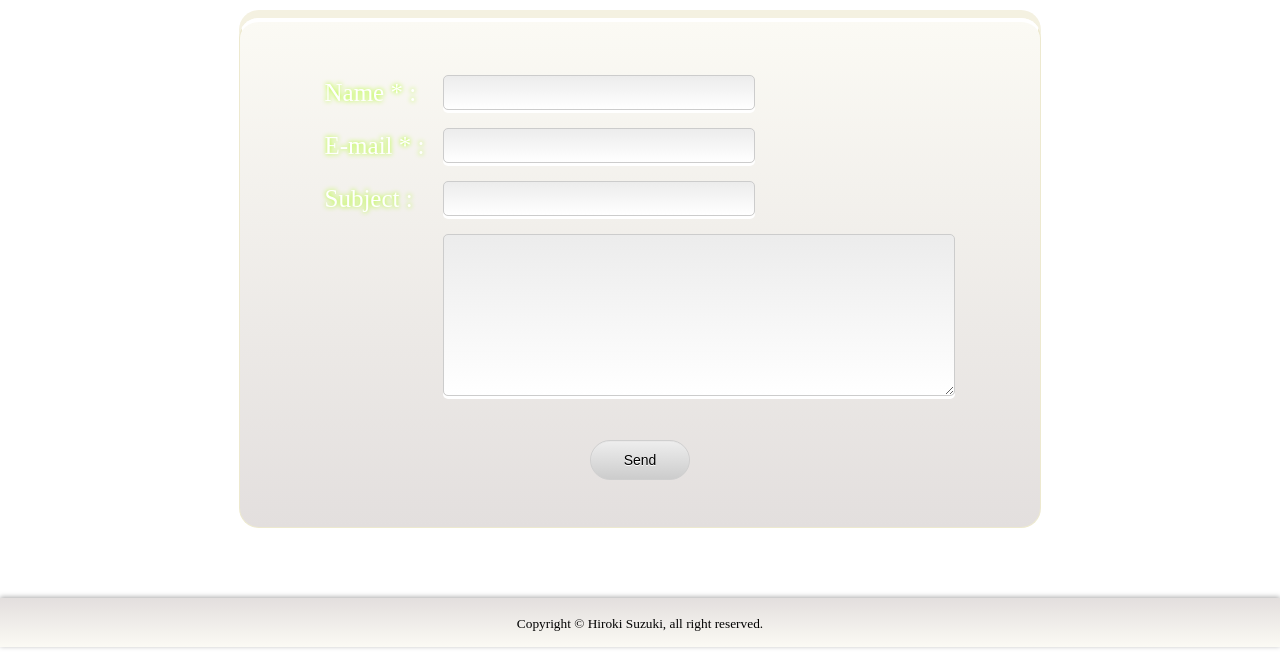
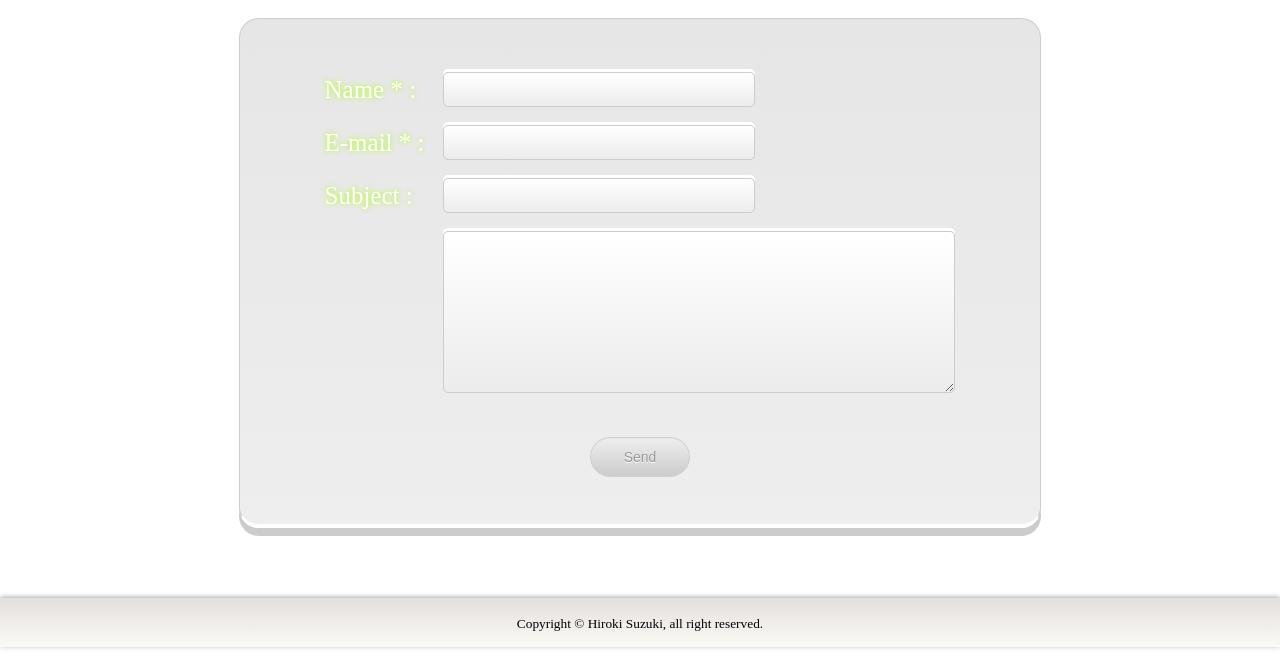
Before and after one commit to hiro11xx/portfolio_site, a plain HTML site: page contact.html in a window 1280 px wide. Shown: the part 141-800 px from the top of the page. Drawn offline with Linux system fonts and the light colour scheme; a web font is replaced by a local one.

Commit message:
changed font

```diff
--- a/style.css
+++ b/style.css
@@ -1,4 +1,5 @@
-@import url(http://fonts.googleapis.com/css?family=Codystar|Jacques+Francois+Shadow|Faster+One);
+@import url(http://fonts.googleapis.com/css?family=Codystar);
+@import url(http://fonts.googleapis.com/css?family=Fondamento);
 
 body {
 	background-color: #fff;
@@ -12,7 +13,6 @@ h1 {
 	margin-bottom: 0px;
 	font-family: 'Codystar', cursive;
 	text-shadow: #000 1px 1px 5px, #000 0 0 5px;
-
 }
 
 p {
@@ -183,7 +183,7 @@ nav li:last-child, nav li:last-child a {
 }
 
 
-nav a:hover, nav a:active, nav a.on, nav a.current{
+nav a:hover, nav a:active, nav a.on{
 	height: 30px;
 	line-height: 30px;
 	color: #fff;
@@ -384,18 +384,19 @@ nav a:hover, nav a:active, nav a.on, nav a.current{
 	-webkit-border-radius: 20px;
 	-moz-border-radius: 20px;
 	border-radius: 20px;
-	border: 1px solid #ede9cf;
-	border-top: 4px solid #fff;
-	box-shadow: 0 -8px 0 #f4f1e1;
+	border: 1px solid #ccc;
+	border-bottom: 4px solid #fff;
+	box-shadow: 0 8px 0 rgba(204,204,204,1);
 	padding-top: 50px;
 	padding-bottom: 30px;
-	background: #fbfaf4;
-	background: -webkit-gradient(linear, left bottom, left top, from(#e3dfde), to(#fbfaf4));
-	background: -moz-linear-gradient(bottom,  #e3dfde,  #fbfaf4);
-	background: -o-linear-gradient(bottom,  #e3dfde,  #fbfaf4);
-	background: -ms-linear-gradient(bottom,  #e3dfde,  #fbfaf4);
-	background: linear-gradient(bottom,  #e3dfde,  #fbfaf4);
-	-pie-background: linear-gradient(bottom,  #e3dfde,  #fbfaf4);
+	background: rgb(238,238,238); /* Old browsers */
+	background: -moz-linear-gradient(bottom,  rgba(238,238,238,1) 0%, rgba(230, 230, 230, 1) 100%); /* FF3.6+ */
+	background: -webkit-gradient(linear, left bottom, left top, color-stop(0%,rgba(238,238,238,1)), color-stop(100%,rgba(230, 230, 230, 1))); /* Chrome,Safari4+ */
+	background: -webkit-linear-gradient(bottom,  rgba(238,238,238,1) 0%,rgba(230, 230, 230, 1) 100%); /* Chrome10+,Safari5.1+ */
+	background: -o-linear-gradient(bottom,  rgba(238,238,238,1) 0%,rgba(230, 230, 230, 1) 100%); /* Opera 11.10+ */
+	background: -ms-linear-gradient(bottom,  rgba(238,238,238,1) 0%,rgba(230, 230, 230, 1) 100%); /* IE10+ */
+	background: linear-gradient(to top,  rgba(238,238,238,1) 0%,rgba(230, 230, 230, 1) 100%); /* W3C */
+	filter: progid:DXImageTransform.Microsoft.gradient( startColorstr='#eeeeee', endColorstr='#e6e6e6',GradientType=0 ); /* IE6-9 */
 	behavior: url(PIE.htc);
 }
 
@@ -423,15 +424,15 @@ input, textarea	 {
 	-webkit-border-radius: 5px;
 	border-radius: 5px;
 	text-shadow: 0 1px #fff;
-	-moz-box-shadow: 0 3px 0 #fff;
-	-webkit-box-shadow: 0 3px 0 #fff;
-	box-shadow: 0 3px 0 #fff;
+	-moz-box-shadow: 0 -3px 0 #fff;
+	-webkit-box-shadow: 0 -3px 0 #fff;
+	box-shadow: 0 -3px 0 #fff;
 	background: #ececec;
-	background: -webkit-gradient(linear, left top, left bottom, from(#ececec), to(#fff));
-	background: -moz-linear-gradient(top, #ececec, #fff);
-	background: -o-linear-gradient(top, #ececec, #fff);
-	background: -ms-linear-gradient(top, #ececec, #fff);
-	background: linear-gradient(top, #ececec, #fff);
+	background: -webkit-gradient(linear, left bottom, left top, from(#ececec), to(#fff));
+	background: -moz-linear-gradient(bottom, #ececec, #fff);
+	background: -o-linear-gradient(bottom, #ececec, #fff);
+	background: -ms-linear-gradient(bottom, #ececec, #fff);
+	background: linear-gradient(bottom, #ececec, #fff);
 	behavior: url(PIE.htc);
 }
 
@@ -445,6 +446,7 @@ textarea {
 }
 
 #submit {
+	color: #999;
 	display: block;
 	position: relative;
 	font-size: 14px;
@@ -473,6 +475,8 @@ textarea {
 }
 
 #submit:hover {
+	color: #fff;
+	text-shadow: #a6ff00 0 0 5px;
 	border: 1px solid #bdbdbd;
 	border-bottom: 1px solid #a8a8a8;
 	background: rgb(224,224,224); /* Old browsers */
@@ -499,6 +503,10 @@ textarea {
 	text-align: center;
 }
 
+#maintenancebody article p {
+	font-family: 'Fondamento', cursive;
+	font-size: 30px;
+}
 .box {
 	width: 900px;
 	position: relative;
```
Also changed, not shown: maintenance.html (+1 -1 lines).
